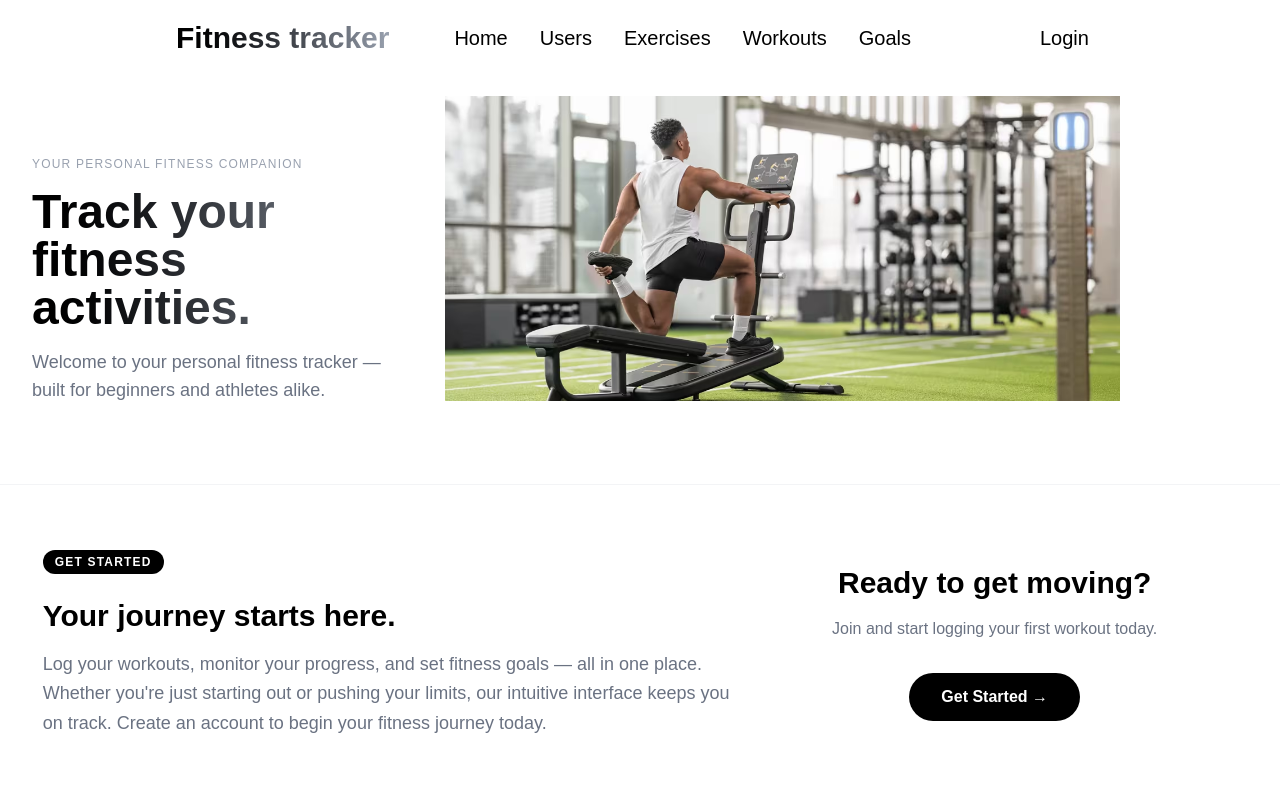
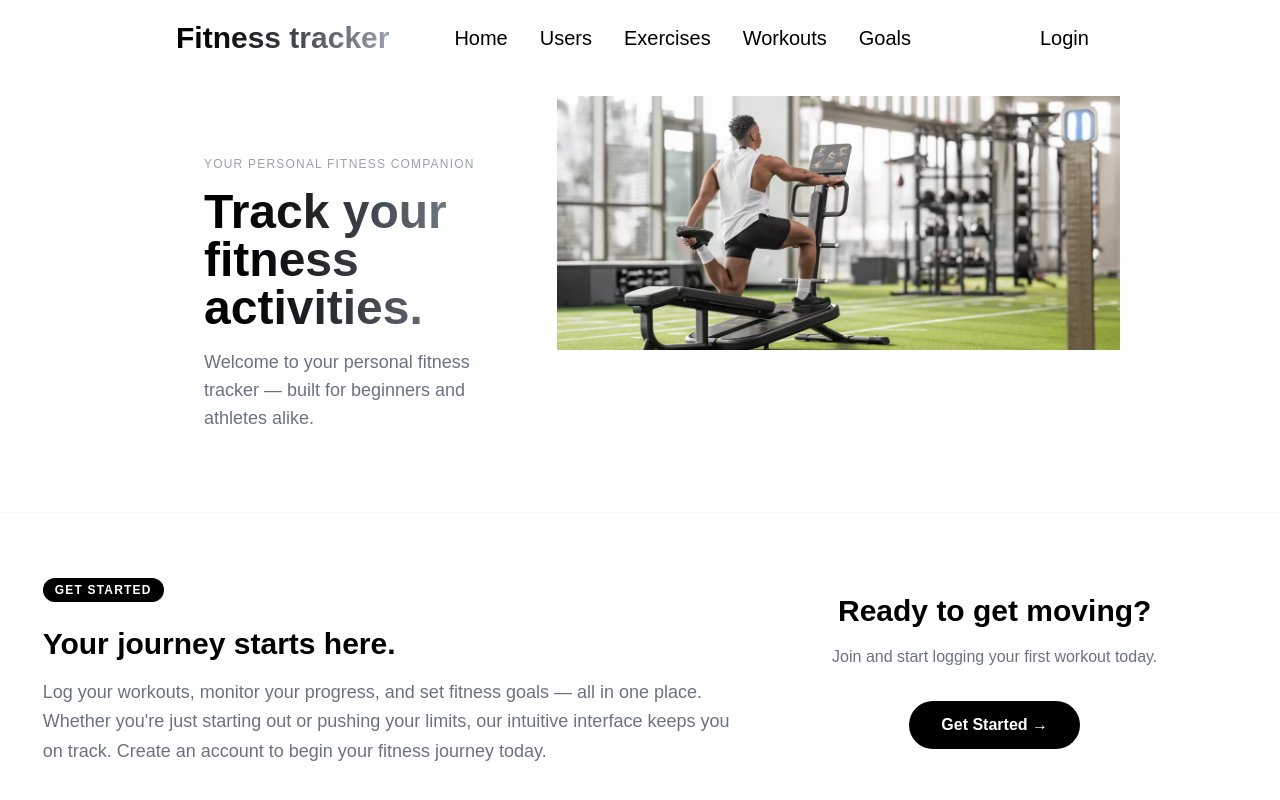
Before and after one commit to RemcoSlootmaekersUCLL/CloudNativeTeam12, a Next.js app in the folder frontend/: page / in a window 1280 px wide. Shown: the top 800 px of the page. Built offline with nearby package versions, Linux system fonts and the light colour scheme.

Commit message:
Aligned texts in home page

```diff
--- a/frontend/app/page.tsx
+++ b/frontend/app/page.tsx
@@ -8,7 +8,7 @@ const Home = () => {
   return (
     <div className="min-h-screen bg-white text-black">
       <div className="flex border-b border-gray-100">
-        <section className="py-20 px-8">
+        <section className="py-20 px-8 ml-43">
           <p className="text-xs uppercase tracking-widest text-gray-400 mb-4">
             Your personal fitness companion
           </p>
```
